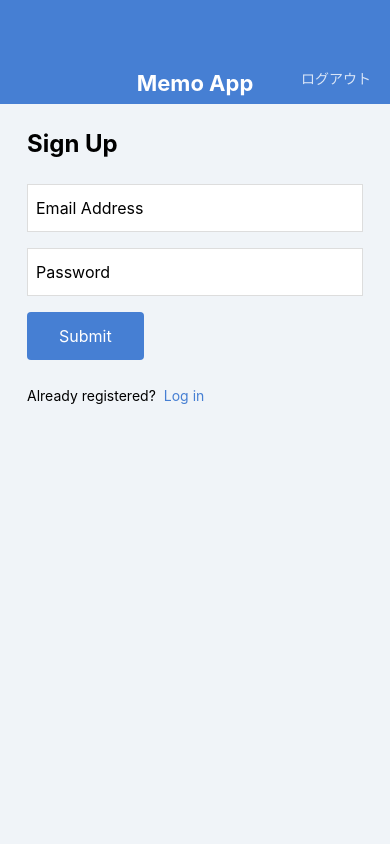
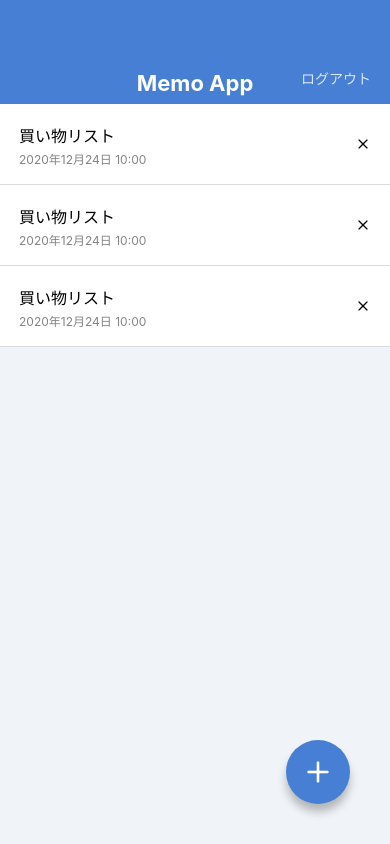
Before and after one commit to K-Mao96/DutchApp, a React Native app: screen /MemoList in a window 390 px wide. Built offline with nearby package versions, Linux system fonts and the light colour scheme.

Commit message:
Make components touchable

```diff
--- a/App.jsx
+++ b/App.jsx
@@ -1,19 +1,19 @@
 import React from 'react';
 
-// import MemoListScreen from './src/screens/MemoListScreen';
+import MemoListScreen from './src/screens/MemoListScreen';
 // import MemoDetailScreen from './src/screens/MemoDetailScreen';
 // import MemoEditScreen from './src/screens/MemoEditScreen';
 // import MemoCreateScreen from './src/screens/MemoCreateScreen';
 // import LogInScreen from './src/screens/LoginScreen';
-import SignUpScreen from './src/screens/SignUpScreen';
+// import SignUpScreen from './src/screens/SignUpScreen';
 
 export default function App() {
   return (
     //  <MemoDetailScreen />
-    // <MemoListScreen />
+    <MemoListScreen />
     // <MemoEditScreen />
     // <MemoCreateScreen />
     // <LogInScreen />
-    <SignUpScreen />
+    // <SignUpScreen />
   );
 }
--- a/src/components/Button.jsx
+++ b/src/components/Button.jsx
@@ -1,18 +1,23 @@
 import React from "react";
-import { View, Text, StyleSheet } from 'react-native';
-import { string } from 'prop-types';
+import { TouchableOpacity, Text, StyleSheet } from 'react-native';
+import { func, string } from 'prop-types';
 
 export default function Button(props) {
-  const { label } = props;
+  const { label, onPress } = props;
   return (
-    <View style={styles.buttonContainer}>
+    <TouchableOpacity style={styles.buttonContainer} onPress={onPress}>
       <Text style={styles.buttonLabel}>{ label }</Text>
-    </View>
+    </TouchableOpacity>
   );
 }
 
 Button.propTypes = {
   label: string.isRequired,
+  onPress: func,
+};
+
+Button.defaultProps = {
+  onPress: null,
 };
 
 const styles = StyleSheet.create ({
--- a/src/components/CircleButton.jsx
+++ b/src/components/CircleButton.jsx
@@ -1,24 +1,26 @@
 import React from 'react';
-import { View, StyleSheet } from 'react-native';
-import { string, shape } from 'prop-types';
+import { StyleSheet, TouchableOpacity } from 'react-native';
+import { string, shape, func } from 'prop-types';
 import { Feather } from '@expo/vector-icons';
 
 export default function CircleButton(props) {
-  const { style, name } = props;
+  const { style, name, onPress } = props;
   return (
-    <View style={[styles.circleButton, style]}>
+    <TouchableOpacity style={[styles.circleButton, style]} onPress={onPress}>
       <Feather name={name} size={32} color="white" />
-    </View>
+    </TouchableOpacity>
   );
 }
 
 CircleButton.prototypes = {
   style: shape(),
   name: string.isRequired,
+  onPress: func,
 };
 
 CircleButton.defaultProps = {
   style: null,
+  onPress: null,
 };
 
 const styles = StyleSheet.create({
--- a/src/components/MemoList.jsx
+++ b/src/components/MemoList.jsx
@@ -1,5 +1,7 @@
 import React from 'react';
-import { View, Text, StyleSheet } from 'react-native';
+import {
+  View, Text, StyleSheet, TouchableOpacity,
+} from 'react-native';
 import { Feather } from '@expo/vector-icons';
 
 export default function MemoList() {
@@ -10,9 +12,9 @@
           <Text style={styles.memoListItemTitle}>買い物リスト</Text>
           <Text style={styles.memoListItemDate}>2020年12月24日 10:00</Text>
         </View>
-        <View>
+        <TouchableOpacity>
           <Feather name="x" size={16} color="#bobobo" />
-        </View>
+        </TouchableOpacity>
       </View>
 
       <View style={styles.memoListItem}>
@@ -20,9 +22,9 @@
           <Text style={styles.memoListItemTitle}>買い物リスト</Text>
           <Text style={styles.memoListItemDate}>2020年12月24日 10:00</Text>
         </View>
-        <View>
+        <TouchableOpacity>
           <Feather name="x" size={16} color="#bobobo" />
-        </View>
+        </TouchableOpacity>
       </View>
 
       <View style={styles.memoListItem}>
@@ -30,9 +32,9 @@
           <Text style={styles.memoListItemTitle}>買い物リスト</Text>
           <Text style={styles.memoListItemDate}>2020年12月24日 10:00</Text>
         </View>
-        <View>
+        <TouchableOpacity>
           <Feather name="x" size={16} color="#bobobo" />
-        </View>
+        </TouchableOpacity>
       </View>
     </View>
   );
--- a/src/screens/LoginScreen.jsx
+++ b/src/screens/LoginScreen.jsx
@@ -1,6 +1,6 @@
 import React from "react";
 import {
-    View, Text, TextInput, StyleSheet,
+    View, Text, TextInput, StyleSheet, TouchableOpacity,
 } from 'react-native';
 
 import AppBar from "../components/AppBar";
@@ -19,7 +19,9 @@
 
         <View style={styles.footer}>
           <Text style={styles.footerText}>Not registered?</Text>
-          <Text style={styles.footerLink}>Sign up here!</Text>
+          <TouchableOpacity>
+            <Text style={styles.footerLink}>Sign up here!</Text>
+          </TouchableOpacity>
         </View>
       </View>
     </View>
--- a/src/screens/SignUpScreen.jsx
+++ b/src/screens/SignUpScreen.jsx
@@ -1,6 +1,6 @@
 import React from "react";
 import {
-    View, Text, TextInput, StyleSheet,
+    View, Text, TextInput, StyleSheet, TouchableOpacity,
 } from 'react-native';
 
 import AppBar from "../components/AppBar";
@@ -19,7 +19,9 @@
 
         <View style={styles.footer}>
           <Text style={styles.footerText}>Already registered?</Text>
-          <Text style={styles.footerLink}>Log in</Text>
+          <TouchableOpacity>
+            <Text style={styles.footerLink}>Log in</Text>
+          </TouchableOpacity>
         </View>
       </View>
     </View>
```
